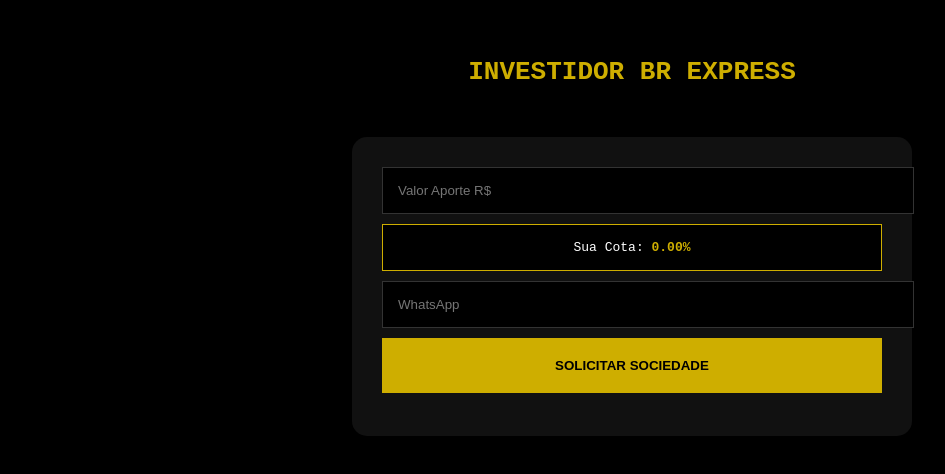
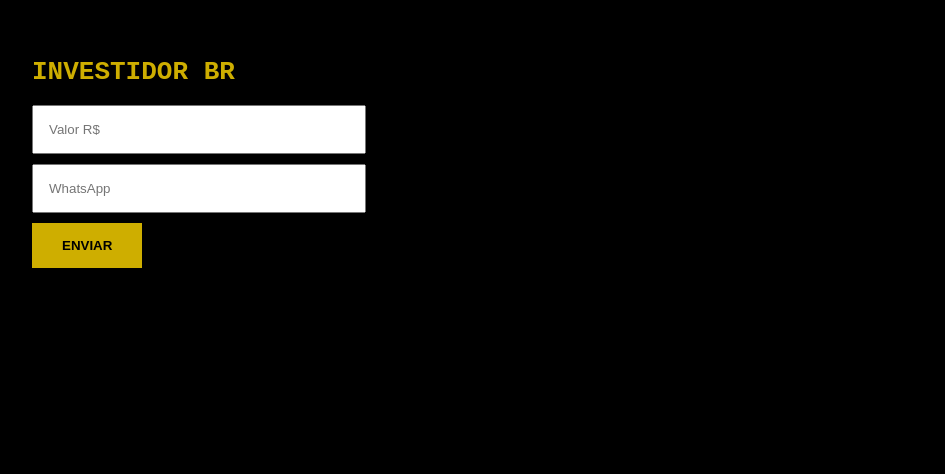
Before and after one commit to brempeedimento-byte/br-delivery-express, a Next.js app: page /investidor in a window 1280 px wide. Shown: the top 474 px of the page, without its empty margins (8-953 px from the left). Built offline with nearby package versions, Linux system fonts and the light colour scheme.

Commit message:
FIX: Hard reset folder names to app and lib

```diff
--- a/app/investidor/page.tsx
+++ b/app/investidor/page.tsx
@@ -4,31 +4,26 @@ import { supabase } from '@/lib/supabase';
 
 export default function Investidor() {
   const [valor, setValor] = useState('');
-  const [whatsapp, setWhatsapp] = useState('');
+  const [whats, setWhats] = useState('');
   const [status, setStatus] = useState('');
   const equity = valor ? (Number(valor) / 10000 * 2).toFixed(2) : '0.00';
 
   const enviar = async () => {
-    setStatus('Processando...');
+    setStatus('Enviando...');
     const { error } = await supabase.from('investidores').insert([
-      { valor_aporte: valor, whatsapp: whatsapp, cota_estimada: equity }
+      { valor_aporte: valor, whatsapp: whats, cota_estimada: equity }
     ]);
-    if (error) setStatus('Erro na conexão.');
-    else setStatus('Proposta enviada ao Conselho BR!');
+    if (error) setStatus('Erro ao salvar.');
+    else setStatus('Sucesso! Recebemos sua proposta.');
   };
 
   return (
-    <div style={{ backgroundColor: '#000', color: '#fff', minHeight: '100vh', padding: '40px' }}>
-      <h1 style={{ color: '#ceae00', textAlign: 'center' }}>INVESTIDOR BR EXPRESS</h1>
-      <div style={{ maxWidth: '500px', margin: '50px auto', background: '#111', padding: '30px', borderRadius: '15px' }}>
-        <input type="number" placeholder="Valor Aporte R$" value={valor} onChange={(e) => setValor(e.target.value)} style={{ width: '100%', padding: '15px', marginBottom: '10px', background: '#000', color: '#ceae00', border: '1px solid #333' }} />
-        <div style={{ padding: '15px', textAlign: 'center', background: '#000', border: '1px solid #ceae00', marginBottom: '10px' }}>
-          <p style={{ margin: 0 }}>Sua Cota: <span style={{ color: '#ceae00', fontWeight: 'bold' }}>{equity}%</span></p>
-        </div>
-        <input placeholder="WhatsApp" value={whatsapp} onChange={(e) => setWhatsapp(e.target.value)} style={{ width: '100%', padding: '15px', marginBottom: '10px', background: '#000', color: '#fff', border: '1px solid #333' }} />
-        <button onClick={enviar} style={{ width: '100%', padding: '20px', background: '#ceae00', color: '#000', fontWeight: 'bold', border: 'none', cursor: 'pointer' }}>SOLICITAR SOCIEDADE</button>
-        <p style={{ textAlign: 'center', marginTop: '10px', color: '#ceae00' }}>{status}</p>
-      </div>
+    <div style={{ background: '#000', color: '#fff', minHeight: '100vh', padding: '40px' }}>
+      <h1 style={{ color: '#ceae00' }}>INVESTIDOR BR</h1>
+      <input placeholder="Valor R$" value={valor} onChange={e => setValor(e.target.value)} style={{ padding: '15px', display: 'block', margin: '10px 0', width: '300px' }} />
+      <input placeholder="WhatsApp" value={whats} onChange={e => setWhats(e.target.value)} style={{ padding: '15px', display: 'block', margin: '10px 0', width: '300px' }} />
+      <button onClick={enviar} style={{ padding: '15px 30px', background: '#ceae00', color: '#000', border: 'none', fontWeight: 'bold' }}>ENVIAR</button>
+      <p>{status}</p>
     </div>
   );
 }
--- a/lib/supabase.ts
+++ b/lib/supabase.ts
@@ -1,6 +1,5 @@
 import { createClient } from '@supabase/supabase-js';
-
-const supabaseUrl = 'https://senqbifsjqlzremfuphm.supabase.co';
-const supabaseAnonKey = 'sb_publishable_VS0KfCroScCPQXj-NVbd3w_nvVHYTce';
-
-export const supabase = createClient(supabaseUrl, supabaseAnonKey);
+export const supabase = createClient(
+  'https://senqbifsjqlzremfuphm.supabase.co',
+  'sb_publishable_VS0KfCroScCPQXj-NVbd3w_nvVHYTce'
+);
```
